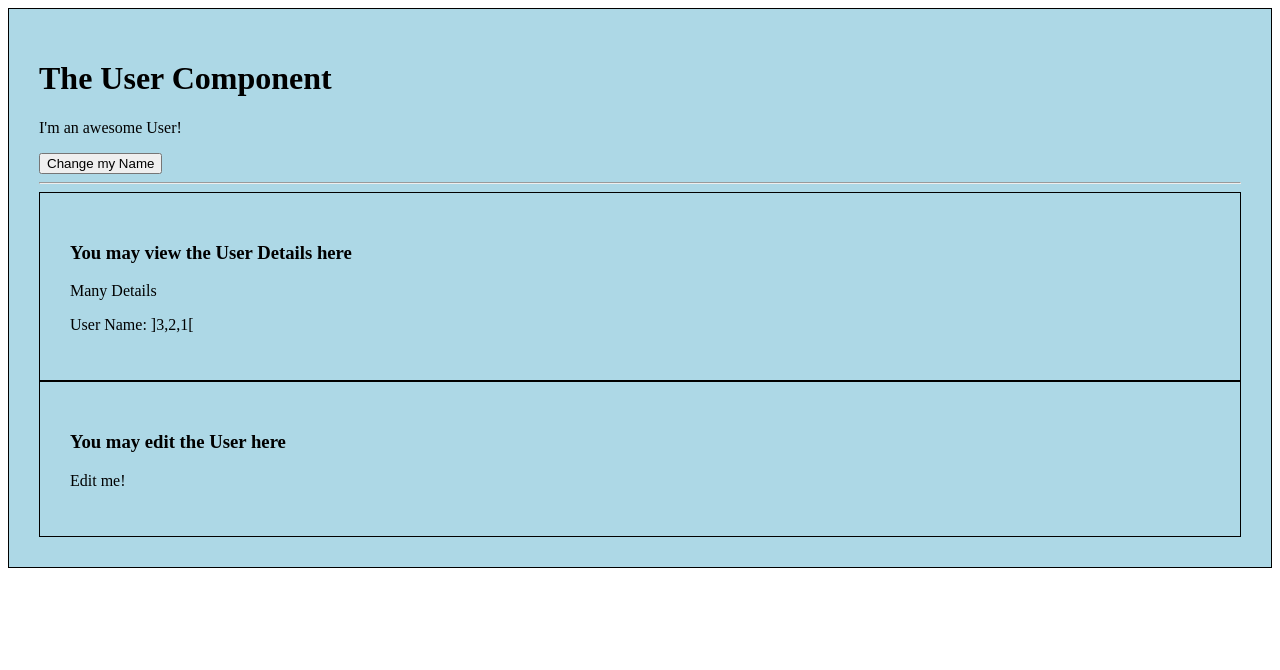
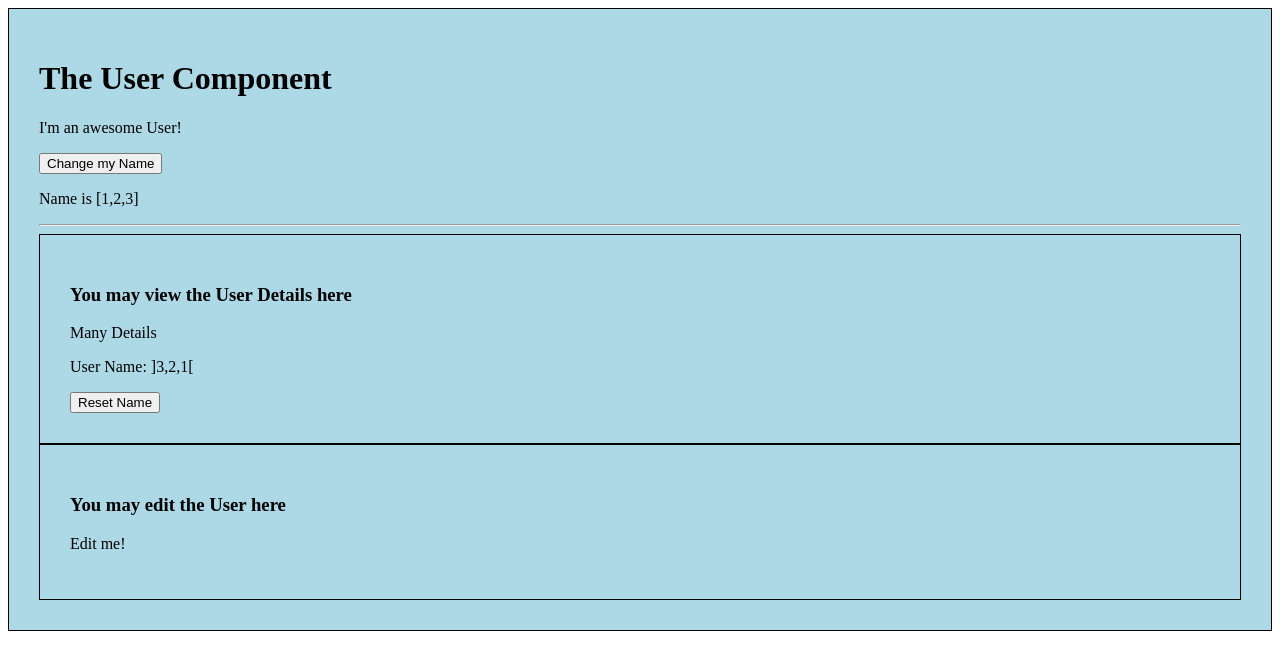
Before and after one commit to MinseungJeon/hello-world, a Vue app: page / in a window 1280 px wide. Shown: the top 670 px of the page. Built offline with nearby package versions, Linux system fonts and the light colour scheme.

Commit message:
07. Using Custom Events for Child = Parent Communication

```diff
--- a/src/components/User.vue
+++ b/src/components/User.vue
@@ -3,10 +3,11 @@
         <h1>The User Component</h1>
         <p>I'm an awesome User!</p>
         <button @click="changeName">Change my Name</button>
+        <p>Name is {{ name }}</p>
         <hr>
         <div class="row">
             <div class="col-xs-12 col-sm-6">
-                <app-user-detail :myName="name"></app-user-detail>
+                <app-user-detail :myName="name" @nameWasReset="name = $event"></app-user-detail>
             </div>
             <div class="col-xs-12 col-sm-6">
                 <app-user-edit></app-user-edit>
--- a/src/components/UserDetail.vue
+++ b/src/components/UserDetail.vue
@@ -3,6 +3,7 @@
         <h3>You may view the User Details here</h3>
         <p>Many Details</p>
         <p>User Name: {{ switchName() }}</p>
+        <button @click="resetName">Reset Name</button>
     </div>
 </template>
 
@@ -16,6 +17,10 @@
         methods: {
             switchName() {
                 return this.myName.split("").reverse().join("");
+            },
+            resetName() {
+                this.myName = 'Max';
+                this.$emit('nameWasReset', this.myName);
             }
         }
     }
```
